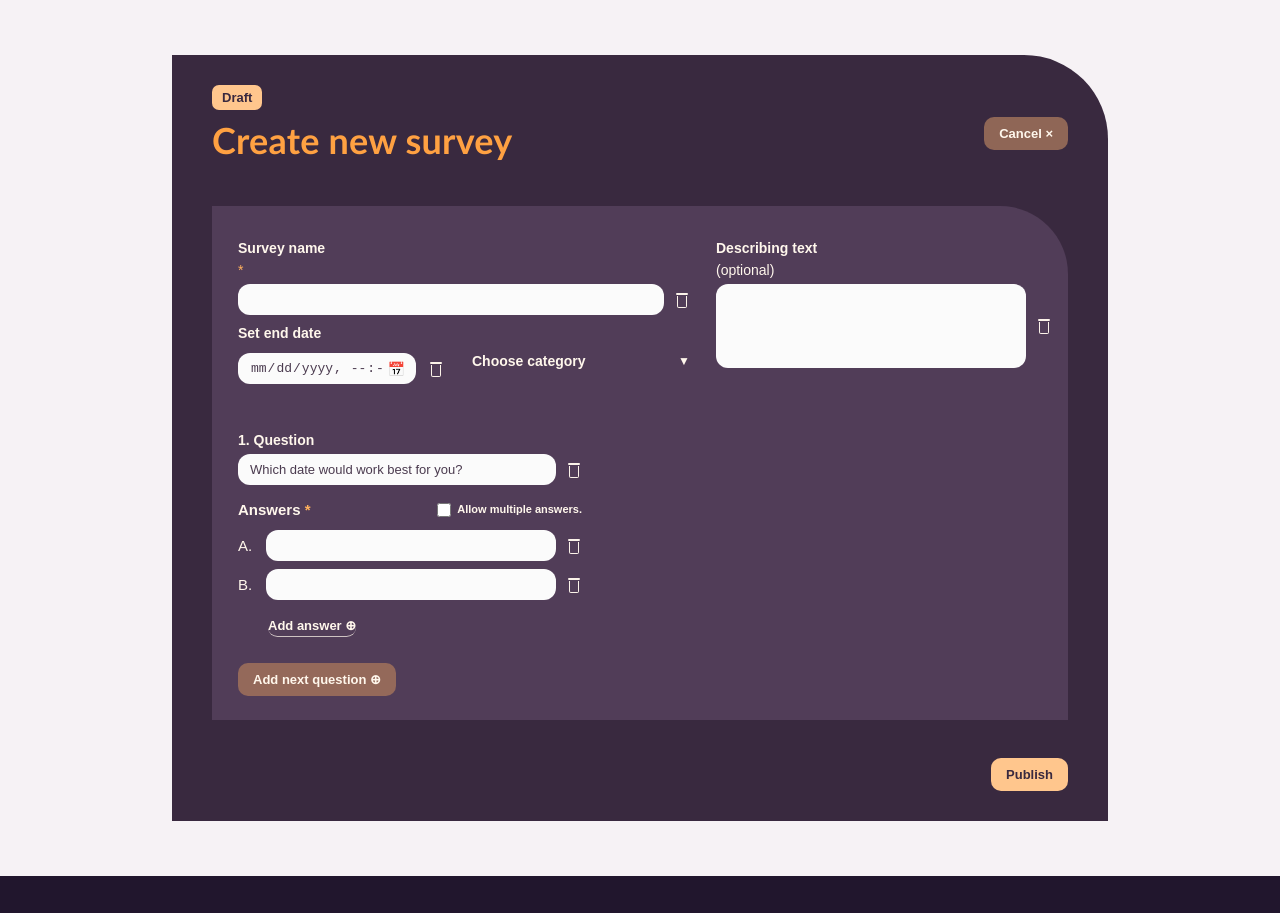
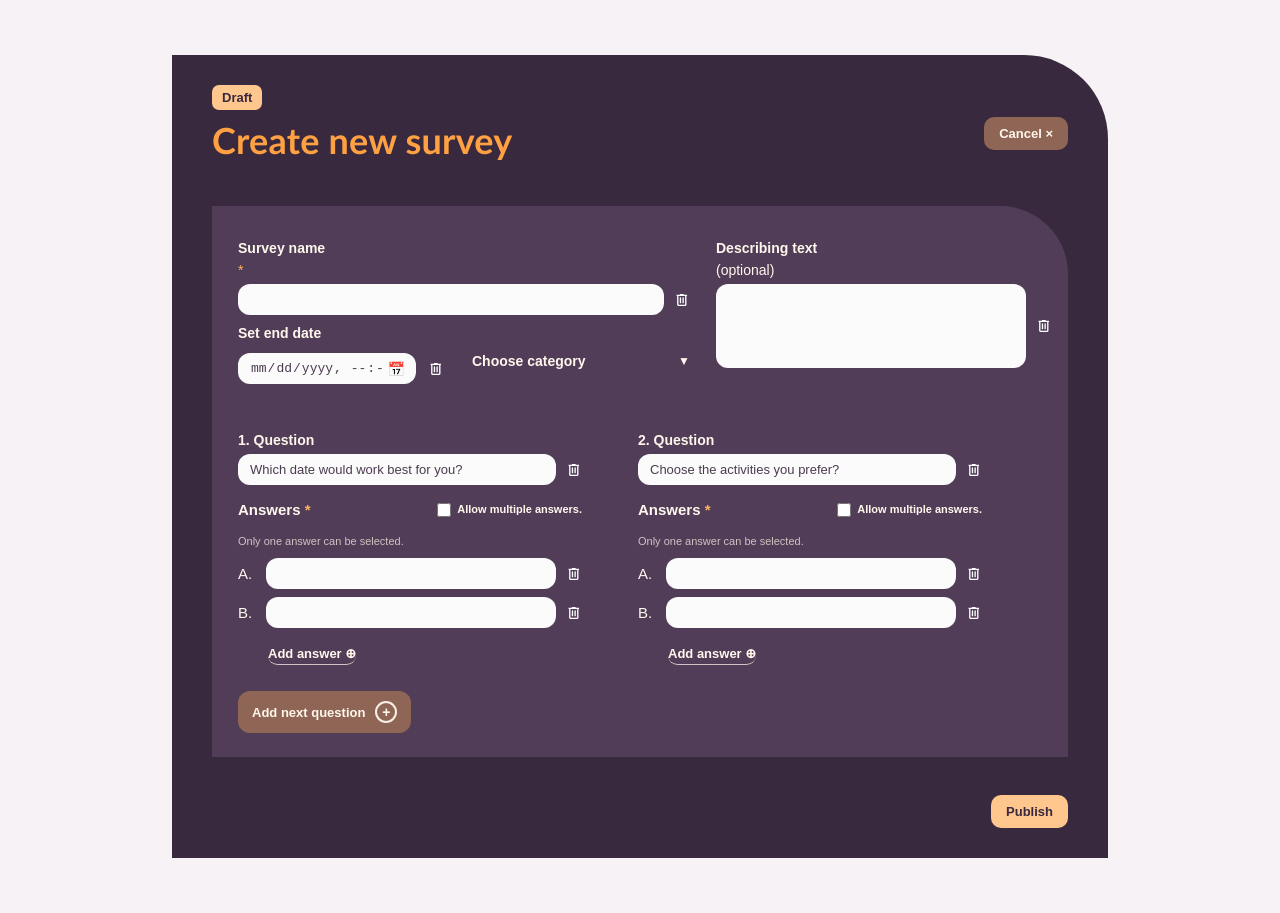
Before and after one commit to Kasa28/poll-app, an Angular app: page /create in a window 1280 px wide. Before the commit the page ends 876 px from the top, so only its background shows below. Built offline with nearby package versions, Linux system fonts and the light colour scheme.

Commit message:
Refine survey create and detail flows

```diff
--- a/src/app/pages/create-survey/create-survey.html
+++ b/src/app/pages/create-survey/create-survey.html
@@ -92,80 +92,24 @@
       </div>
     </div>
 
-    <div class="questions-layout" [class.has-extra-questions]="additionalQuestions.length > 0">
-      <section class="question-card primary-question">
-        <div class="question-heading">
-          <label class="question-label">
-            1. Question
-            <div class="input-with-icon">
-              <input
-                type="text"
-                [(ngModel)]="firstQuestion.text"
-                placeholder="Which date would work best for you?"
-              />
-              <button
-                class="ghost-icon"
-                type="button"
-                aria-label="Remove question"
-                (click)="clearQuestion(0)"
-              ></button>
-            </div>
-          </label>
-        </div>
-
-        <div class="answers-head">
-          <strong>Answers <span class="required-mark">*</span></strong>
-
-          <label class="answers-toggle">
-            <input type="checkbox" [(ngModel)]="firstQuestion.allowMultiple" />
-            Allow multiple answers.
-          </label>
-        </div>
-
-        <label
-          class="answer-line"
-          *ngFor="let answer of firstQuestion.answers; let answerIndex = index; trackBy: trackByIndex"
-        >
-          <span class="answer-label">{{ getAnswerLabel(answerIndex) }}</span>
-          <div class="input-with-icon">
-            <input type="text" [(ngModel)]="firstQuestion.answers[answerIndex]" />
-            <button
-              class="ghost-icon"
-              type="button"
-              aria-label="Remove answer"
-              (click)="clearAnswer(0, answerIndex)"
-            ></button>
-          </div>
-        </label>
-
-        <div class="question-actions">
-          <button class="link-btn" type="button" (click)="addAnswer(0)">
-            Add answer &#8853;
-          </button>
-
-          <span class="answer-hint" *ngIf="firstQuestion.answers.length > 2">
-            You can add up to 6 answer fields.
-          </span>
-        </div>
-      </section>
-
+    <div class="questions-layout" [class.has-extra-questions]="questions.length > 1">
       <section
         class="question-card"
-        *ngFor="let question of additionalQuestions; let extraIndex = index; trackBy: trackByIndex"
+        *ngFor="let question of questions; let questionIndex = index; trackBy: trackByIndex"
       >
         <label class="question-label">
-          {{ extraIndex + 2 }}. Question
+          {{ questionIndex + 1 }}. Question
           <div class="input-with-icon">
             <input
               type="text"
               [(ngModel)]="question.text"
-              placeholder="Choose the activities you prefer?"
+              [placeholder]="getQuestionPlaceholder(questionIndex)"
             />
             <button
               class="ghost-icon"
               type="button"
-              aria-label="Remove question"
-              (click)="clearQuestion(extraIndex + 1)"
+              aria-label="Delete question"
+              (click)="removeQuestion(questionIndex)"
             ></button>
           </div>
         </label>
@@ -179,6 +123,10 @@
           </label>
         </div>
 
+        <p class="answer-hint">
+          {{ getSelectionHint(question) }}
+        </p>
+
         <label
           class="answer-line"
           *ngFor="let answer of question.answers; let answerIndex = index; trackBy: trackByIndex"
@@ -190,13 +138,13 @@
               class="ghost-icon"
               type="button"
               aria-label="Remove answer"
-              (click)="clearAnswer(extraIndex + 1, answerIndex)"
+              (click)="clearAnswer(questionIndex, answerIndex)"
             ></button>
           </div>
         </label>
 
         <div class="question-actions">
-          <button class="link-btn" type="button" (click)="addAnswer(extraIndex + 1)">
+          <button class="link-btn" type="button" (click)="addAnswer(questionIndex)">
             Add answer &#8853;
           </button>
 
@@ -208,7 +156,8 @@
 
       <div class="add-question-panel full-width">
         <button class="add-question-btn" type="button" (click)="addNextQuestion()">
-          Add next question &#8853;
+          <span>Add next question</span>
+          <span class="add-question-btn-icon" aria-hidden="true">+</span>
         </button>
       </div>
     </div>
@@ -221,7 +170,7 @@
     (click)="publishSurvey()"
   >
     <span>Publish</span>
-    <span class="publish-btn-check" *ngIf="canPublish" aria-hidden="true">✓</span>
+    <span class="publish-btn-check" *ngIf="canPublish" aria-hidden="true">&#10003;</span>
   </button>
 
   <p class="publish-error" *ngIf="publishError">
--- a/src/app/pages/create-survey/create-survey.scss
+++ b/src/app/pages/create-survey/create-survey.scss
@@ -203,42 +203,13 @@
     }
 
     .ghost-icon {
-      position: relative;
       width: 16px;
       height: 18px;
       flex: none;
       border: 0;
       padding: 0;
-      background: transparent;
-      color: #fff7ec;
+      background: center / contain no-repeat url('/delete.svg');
       cursor: pointer;
-    }
-
-    .ghost-icon::before {
-      content: '';
-      position: absolute;
-      left: 3px;
-      right: 3px;
-      top: 5px;
-      bottom: 1px;
-      border: 1.8px solid rgba(255, 247, 236, 0.98);
-      border-top: 0;
-      border-radius: 0 0 2px 2px;
-    }
-
-    .ghost-icon::after {
-      content: '';
-      position: absolute;
-      left: 2px;
-      right: 2px;
-      top: 2px;
-      height: 2px;
-      border-radius: 999px;
-      background: rgba(255, 247, 236, 0.98);
-      box-shadow:
-        0 3px 0 -1px transparent,
-        4px -1px 0 -1px rgba(255, 247, 236, 0.98),
-        -4px -1px 0 -1px rgba(255, 247, 236, 0.98);
     }
 
     .category-btn {
@@ -328,7 +299,7 @@
       display: flex;
       justify-content: space-between;
       align-items: center;
-      margin-bottom: 12px;
+      margin-bottom: 6px;
 
       strong {
         font-size: 15px;
@@ -384,13 +355,33 @@
       color: rgba(255, 247, 236, 0.72);
       font-size: 11px;
     }
-
     .add-question-panel {
       padding-top: 26px;
     }
 
     .add-question-btn {
-      background: #94695a;
+      gap: 10px;
+      padding: 10px 14px;
+      border-radius: 12px;
+      background: #8f6656;
+      transition: background 180ms ease;
+    }
+
+    .add-question-btn-icon {
+      width: 18px;
+      height: 18px;
+      display: inline-flex;
+      align-items: center;
+      justify-content: center;
+      border: 2px solid rgba(255, 247, 236, 0.95);
+      border-radius: 999px;
+      font-size: 14px;
+      font-weight: 700;
+      line-height: 1;
+    }
+
+    .add-question-btn:hover {
+      background: #a57765;
     }
   }
 
--- a/src/app/pages/create-survey/create-survey.ts
+++ b/src/app/pages/create-survey/create-survey.ts
@@ -51,6 +51,11 @@ export class CreateSurvey {
       allowMultiple: false,
       answers: ['', ''],
     },
+    {
+      text: 'Choose the activities you prefer?',
+      allowMultiple: false,
+      answers: ['', ''],
+    },
   ];
 
   constructor(private router: Router) {}
@@ -60,7 +65,7 @@ export class CreateSurvey {
   }
 
   get additionalQuestions() {
-    return this.questions.slice(1);
+    return this.questions.slice(2);
   }
 
   get canPublish() {
@@ -106,6 +111,10 @@ export class CreateSurvey {
     this.questions[questionIndex].text = '';
   }
 
+  removeQuestion(questionIndex: number) {
+    this.questions.splice(questionIndex, 1);
+  }
+
   clearAnswer(questionIndex: number, answerIndex: number) {
     this.questions[questionIndex].answers[answerIndex] = '';
   }
@@ -124,6 +133,24 @@ export class CreateSurvey {
       allowMultiple: false,
       answers: ['', ''],
     });
+  }
+
+  getQuestionPlaceholder(questionIndex: number) {
+    if (questionIndex === 0) {
+      return 'Which date would work best for you?';
+    }
+
+    if (questionIndex === 1) {
+      return 'Choose the activities you prefer?';
+    }
+
+    return '';
+  }
+
+  getSelectionHint(question: QuestionBlock) {
+    return question.allowMultiple
+      ? 'More than one answer is possible.'
+      : 'Only one answer can be selected.';
   }
 
   async publishSurvey() {
--- a/src/app/pages/survey-detail/survey-detail.scss
+++ b/src/app/pages/survey-detail/survey-detail.scss
@@ -1,8 +1,9 @@
 :host {
   min-height: 100vh;
   display: block;
-  background: #f4f1f4;
-  color: #2f2038;
+  background: #ffffff;
+  color: #3e314a;
+  font-family: 'Mulish', sans-serif;
 }
 
 .detail-state {
@@ -28,57 +29,129 @@
 }
 
 .detail-header {
-  width: 1060px;
+  width: min(1080px, calc(100vw - 48px));
   margin: 0 auto;
-  padding: 28px 0;
+  padding: 24px 0 34px;
   display: flex;
   justify-content: space-between;
   align-items: center;
 
+  .logo-link {
+    display: inline-flex;
+    align-items: center;
+  }
+
   .logo {
-    font-weight: 800;
-    line-height: 1;
+    display: block;
+    width: 104px;
   }
 
   .create-btn {
-    padding: 14px 22px;
-    border-radius: 10px;
-    background: #ffc38f;
+    display: inline-flex;
+    align-items: center;
+    justify-content: center;
+    gap: 0;
+    padding: 14px 20px;
+    border-radius: 12px;
+    background: #ffc68d;
     color: #2f2038;
     text-decoration: none;
+    font-family: 'Mulish', sans-serif;
     font-weight: 700;
+    font-size: 16px;
+    transition:
+      transform 180ms ease,
+      box-shadow 180ms ease,
+      background 180ms ease,
+      padding 180ms ease;
+  }
+
+  .create-btn-icon {
+    position: relative;
+    width: 0;
+    height: 22px;
+    overflow: hidden;
+    opacity: 0;
+    transform: translateX(-4px);
+    transition: width 180ms ease, opacity 180ms ease, transform 180ms ease, margin-left 180ms ease;
+  }
+
+  .create-btn-icon-circle {
+    position: absolute;
+    inset: 0;
+    border: 2.5px solid #2f2038;
+    border-radius: 999px;
+  }
+
+  .create-btn-icon-line {
+    position: absolute;
+    top: 50%;
+    left: 50%;
+    border-radius: 999px;
+    background: #2f2038;
+    transform: translate(-50%, -50%);
+  }
+
+  .create-btn-icon-line.horizontal {
+    width: 10px;
+    height: 2.5px;
+  }
+
+  .create-btn-icon-line.vertical {
+    width: 2.5px;
+    height: 10px;
+  }
+
+  .create-btn:hover {
+    transform: translateY(-2px);
+    padding-right: 18px;
+    background: #ffd3a5;
+    box-shadow: 0 14px 28px rgba(13, 7, 22, 0.16);
+  }
+
+  .create-btn:hover .create-btn-icon {
+    width: 22px;
+    margin-left: 8px;
+    opacity: 1;
+    transform: translateX(0);
   }
 }
 
 .detail-page {
-  width: 1060px;
+  width: min(1080px, calc(100vw - 48px));
   margin: 0 auto;
   display: grid;
-  grid-template-columns: 620px 1fr;
-  gap: 42px;
+  grid-template-columns: minmax(0, 1.6fr) minmax(280px, 0.95fr);
+  gap: 32px;
   align-items: start;
 }
 
 .survey-sheet {
-  padding: 34px;
-  background: #eee9ef;
-  border-radius: 0 95px 0 0;
+  padding: 34px 34px 30px;
+  background: #f3edf5;
+  border-radius: 0 104px 0 0;
 
   .survey-meta {
     display: flex;
     justify-content: space-between;
-    font-size: 13px;
+    gap: 12px;
+    color: #5a4f64;
+    font-size: 14px;
 
     p {
-      margin: 6px 0;
+      margin: 6px 0 0;
+      line-height: 1.2;
     }
   }
 
   .badge {
     display: inline-block;
-    padding: 5px 10px;
-    background: #ffc38f;
+    padding: 5px 10px 4px;
+    background: #ffbf79;
     border-radius: 4px;
+    color: #3e314a;
+    font-size: 14px;
+    font-weight: 700;
   }
 
   .source-notice {
@@ -93,102 +166,210 @@
   }
 
   h1 {
-    margin: 12px 0;
-    color: #f7932f;
-    font-size: 36px;
-    line-height: 1.1;
+    max-width: 520px;
+    margin: 14px 0 10px;
+    color: #f39a34;
+    font-family: 'Nerko One', cursive;
+    font-size: clamp(42px, 5vw, 58px);
+    font-weight: 400;
+    line-height: 0.98;
   }
 
   .description {
-    margin-bottom: 28px;
+    max-width: 560px;
+    margin: 0 0 30px;
+    color: #4f4558;
     font-size: 14px;
+    line-height: 1.3;
   }
 
   .questions-grid {
     display: grid;
     grid-template-columns: 1fr 1fr;
-    gap: 32px 40px;
+    gap: 34px 28px;
   }
 
   .question-block {
     h3 {
       margin: 0 0 4px;
-      font-size: 16px;
+      color: #3c2f48;
+      font-size: 18px;
+      font-weight: 700;
+      line-height: 1.18;
     }
 
     small {
       display: block;
       margin-bottom: 16px;
-      font-size: 10px;
-      opacity: 0.75;
+      color: #6f6579;
+      font-size: 11px;
+      line-height: 1.2;
     }
   }
 
   .answer-option {
     display: flex;
     gap: 12px;
-    margin-bottom: 10px;
+    align-items: flex-start;
+    margin-bottom: 12px;
+    color: #5b5165;
     font-size: 14px;
+    line-height: 1.25;
     cursor: pointer;
+
+    input {
+      width: 15px;
+      height: 15px;
+      margin: 2px 0 0;
+      accent-color: #f6aa58;
+    }
+
+    span {
+      max-width: 230px;
+    }
   }
 
   .complete-btn {
     float: right;
-    margin-top: 24px;
+    margin-top: 26px;
     border: 0;
-    border-radius: 10px;
-    padding: 12px 20px;
-    background: #ffe0c3;
+    border-radius: 14px;
+    padding: 14px 26px;
+    background: #ffc68d;
     color: #2f2038;
+    font-family: 'Mulish', sans-serif;
     font-weight: 800;
+    font-size: 16px;
   }
 }
 
 .results-panel {
-  padding-top: 105px;
+  padding-top: 98px;
+  min-height: 520px;
 
   h2 {
-    margin: 0 0 24px;
-    font-size: 24px;
+    margin: 0 0 22px;
+    color: #2f2038;
+    font-family: 'Nerko One', cursive;
+    font-size: 32px;
+    font-weight: 400;
+    line-height: 1;
 
     span {
       color: #ffad70;
     }
   }
 
+  .results-empty {
+    display: flex;
+    min-height: 380px;
+    flex-direction: column;
+  }
+
+  .results-copy {
+    max-width: 230px;
+    margin: 0;
+    font-size: 13px;
+    line-height: 1.5;
+    color: rgba(47, 32, 56, 0.8);
+  }
+
+  .results-placeholder {
+    margin: auto 0;
+    text-align: center;
+    font-size: 14px;
+    font-weight: 700;
+    color: rgba(47, 32, 56, 0.72);
+  }
+
   .result-question {
-    margin-bottom: 28px;
+    margin-bottom: 22px;
 
     h3 {
-      margin: 0 0 12px;
-      font-size: 16px;
+      margin: 0 0 10px;
+      color: #3c2f48;
+      font-size: 18px;
+      font-weight: 700;
+      line-height: 1.22;
     }
   }
 
   .result-row {
     display: grid;
-    grid-template-columns: 18px 1fr 38px;
+    grid-template-columns: 12px 1fr 34px;
     gap: 10px;
     align-items: center;
-    margin-bottom: 8px;
+    margin-bottom: 7px;
     font-size: 12px;
   }
 
   .result-track {
-    height: 12px;
+    height: 10px;
     overflow: hidden;
     border-radius: 20px;
-    background: #e1dfdf;
+    background: #ececec;
   }
 
   .result-fill {
     height: 100%;
     border-radius: 20px;
-    background: #ffb36b;
+    background: #ffb464;
   }
 
-  strong {
+  .result-letter {
+    color: #65596f;
+    font-size: 12px;
+    font-weight: 700;
+  }
+
+  .result-value {
     color: #f7932f;
     font-size: 11px;
+    font-weight: 700;
   }
 }
+
+@media (max-width: 900px) {
+  .detail-header,
+  .detail-page {
+    width: min(100%, calc(100vw - 28px));
+  }
+
+  .detail-page {
+    grid-template-columns: 1fr;
+    gap: 20px;
+  }
+
+  .survey-sheet {
+    border-radius: 0 46px 0 0;
+    padding: 22px 20px 24px;
+
+    .survey-meta,
+    .questions-grid {
+      grid-template-columns: 1fr;
+    }
+
+    .survey-meta {
+      display: grid;
+    }
+
+    h1 {
+      font-size: 44px;
+    }
+  }
+
+  .results-panel {
+    padding-top: 0;
+  }
+}
+
+@media (prefers-reduced-motion: reduce) {
+  .detail-header .create-btn,
+  .detail-header .create-btn-icon {
+    transition: none;
+  }
+
+  .detail-header .create-btn:hover {
+    transform: none;
+  }
+}
```
Also changed, not shown: src/app/pages/survey-detail/survey-detail.html (+26 -11 lines), src/app/pages/survey-detail/survey-detail.ts (+8 -2 lines).
